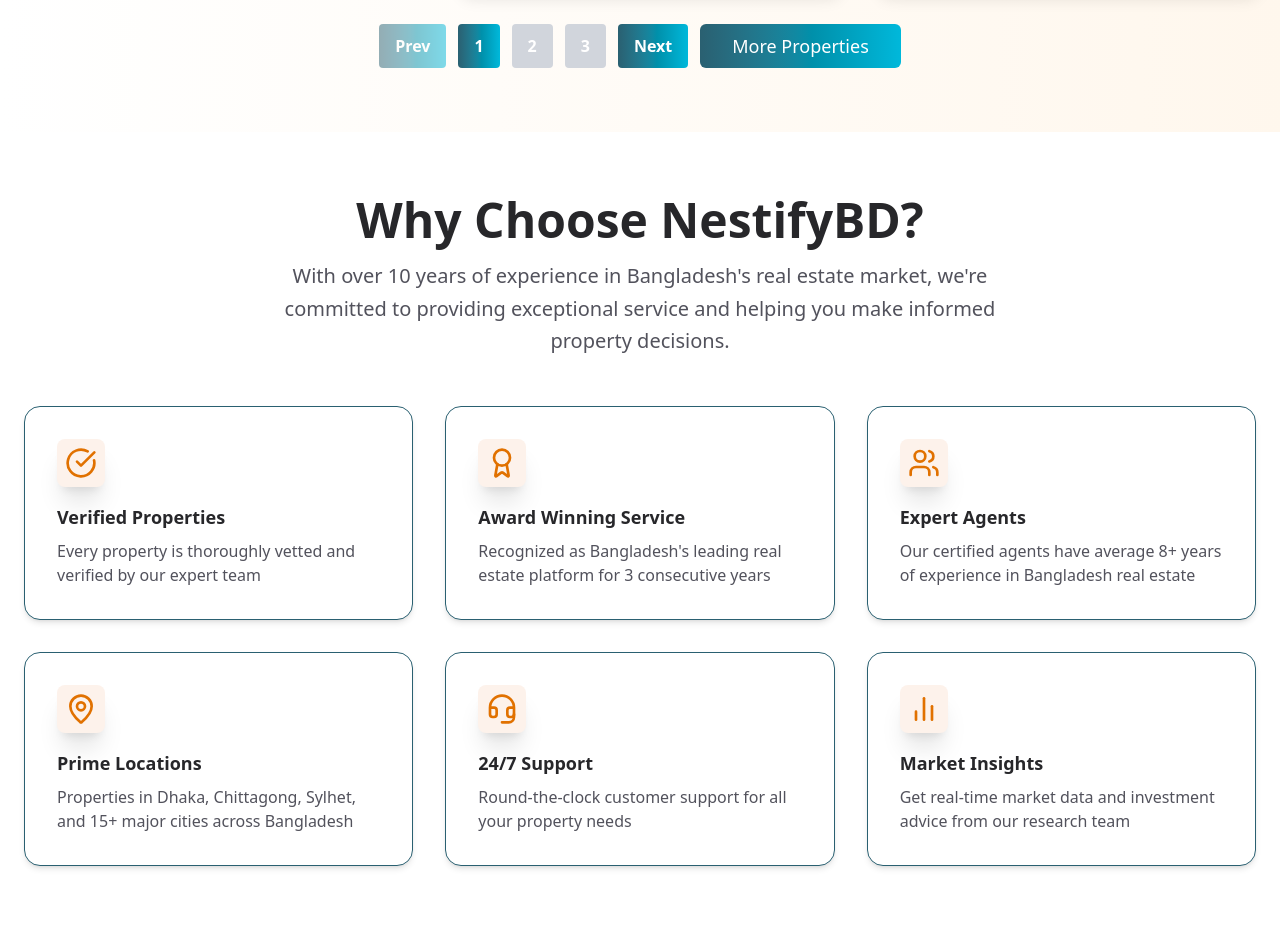
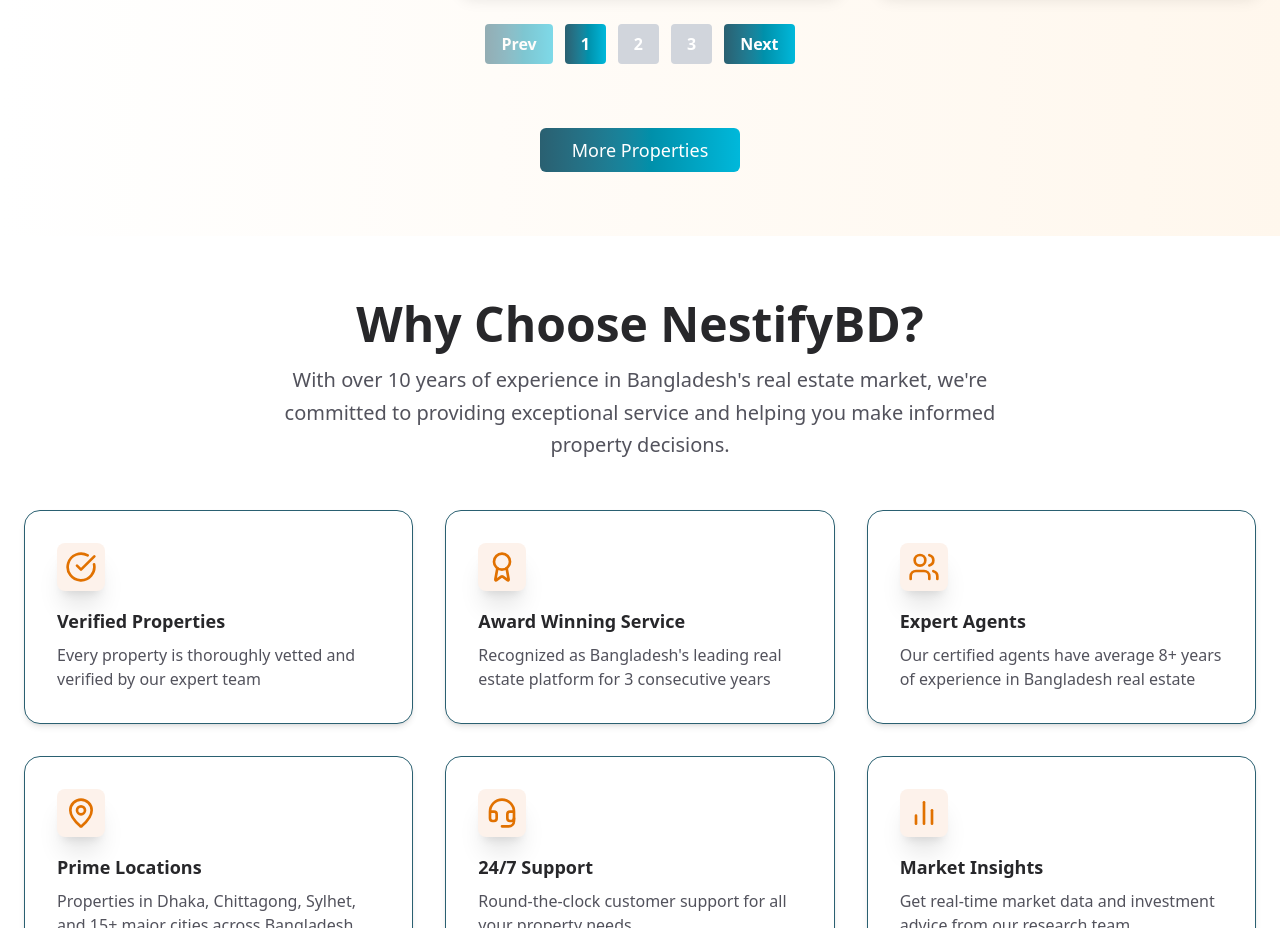
Before and after one commit to NabilRaiyan/estateagent-frontend, a Next.js app: page / in a window 1280 px wide. Shown: the part 6280-7208 px from the top of the page. Built offline with nearby package versions, Linux system fonts and the light colour scheme.

Commit message:
creating footer

```diff
--- a/app/components/BrowsePropertySection.tsx
+++ b/app/components/BrowsePropertySection.tsx
@@ -547,15 +547,19 @@
         >
           Next
         </button>
+
+      </div>
+      <div className="flex justify-center mt-16" data-aos='zoom-in'>
         <Button
           href="/properties"
           size="lg"
           variant="default"
-          className="text-lg px-8 bg-gradient-to-r cursor-pointer from-[#2a6071] to-cyan-500 transition-all duration-300 hover:scale-105 hover:ring-2 hover:ring-cyan-400"
+          className="text-lg px-8 bg-gradient-to-r cursor-pointer from-[#2a6071] to-cyan-500 transition-all justify-center items-center duration-300 hover:scale-105 hover:ring-2 hover:ring-cyan-400"
         >
           More Properties
         </Button>
       </div>
+
     </section>
   );
 }
```
